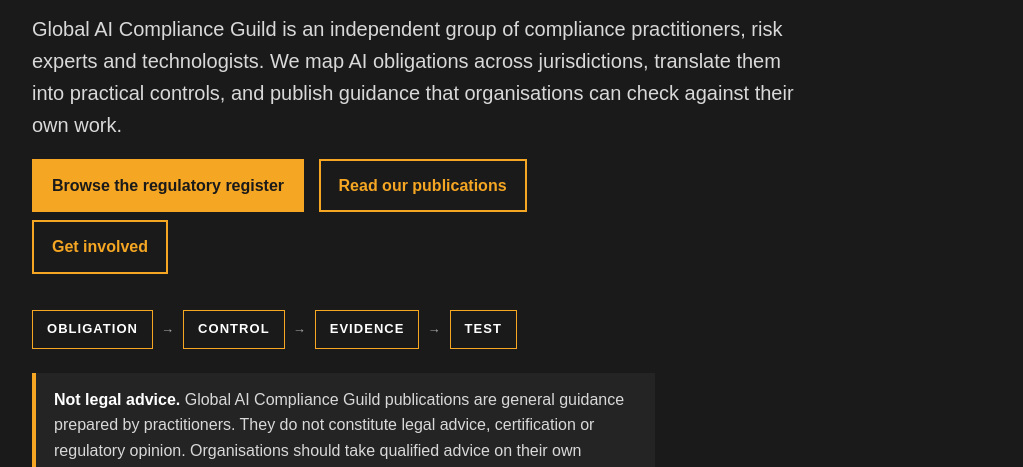
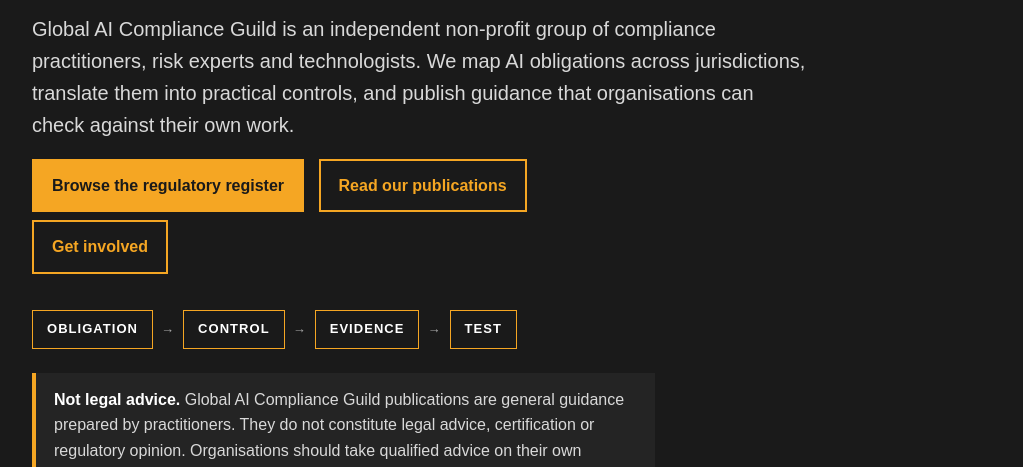
Before and after one commit to KalyanChandrapu/gaicg-website, a plain HTML site: page index.html in a window 1280 px wide. Shown: the part 330-797 px from the top of the page, without its empty margins (128-1151 px from the left). Drawn offline with Linux system fonts and the light colour scheme.

Commit message:
Add files via upload

```diff
--- a/index.html
+++ b/index.html
@@ -135,7 +135,7 @@
     <div class="wrap">
       <div class="eyebrow">Independent practitioner group</div>
       <h1>Turning AI regulation into controls you can actually test.</h1>
-      <p class="lede">Global AI Compliance Guild is an independent group of compliance practitioners, risk experts and technologists. We map AI obligations across jurisdictions, translate them into practical controls, and publish guidance that organisations can check against their own work.</p>
+      <p class="lede">Global AI Compliance Guild is an independent non-profit group of compliance practitioners, risk experts and technologists. We map AI obligations across jurisdictions, translate them into practical controls, and publish guidance that organisations can check against their own work.</p>
       <p>
         <a class="btn btn-primary" href="#register">Browse the regulatory register</a>
         <a class="btn btn-outline" href="#publications">Read our publications</a>
```
